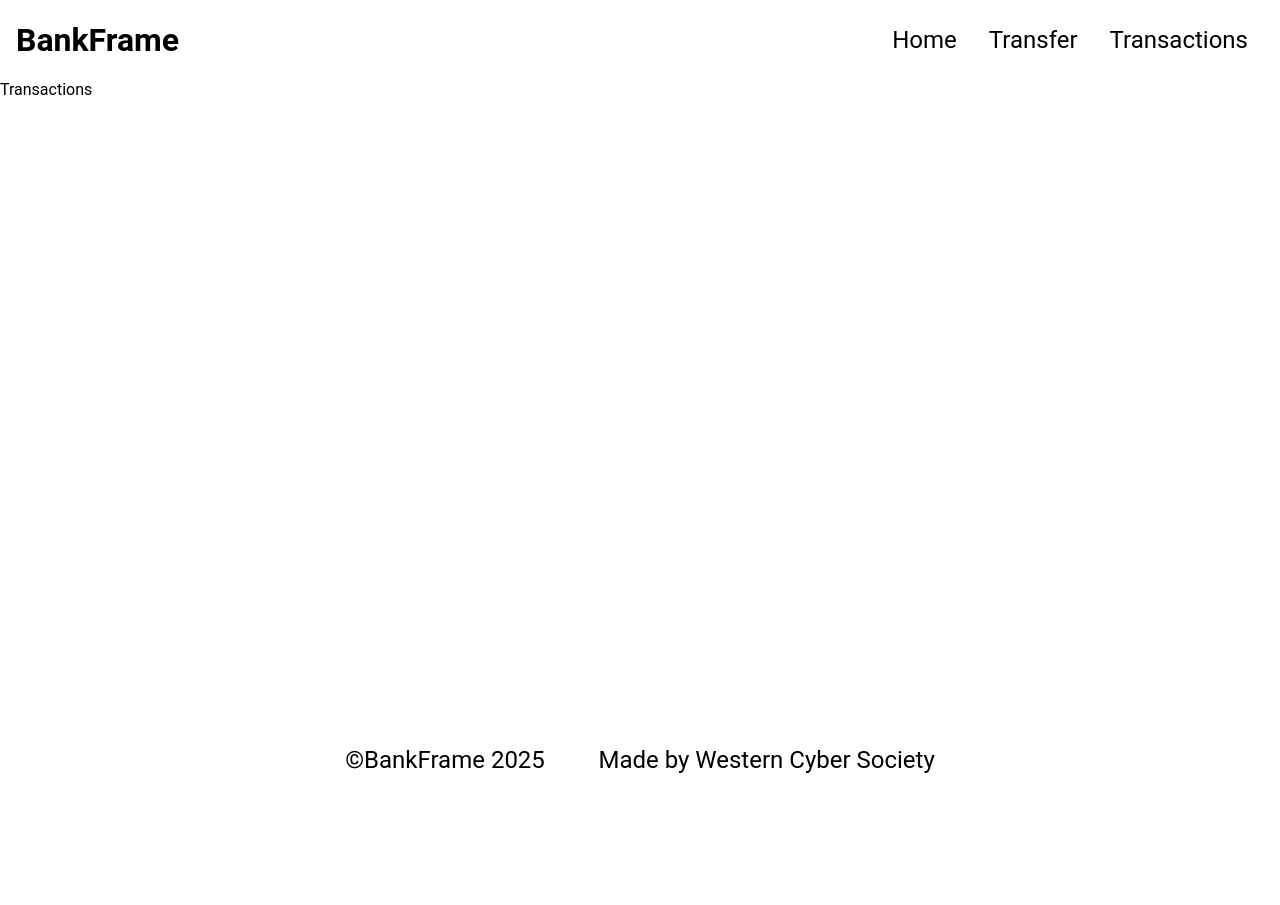
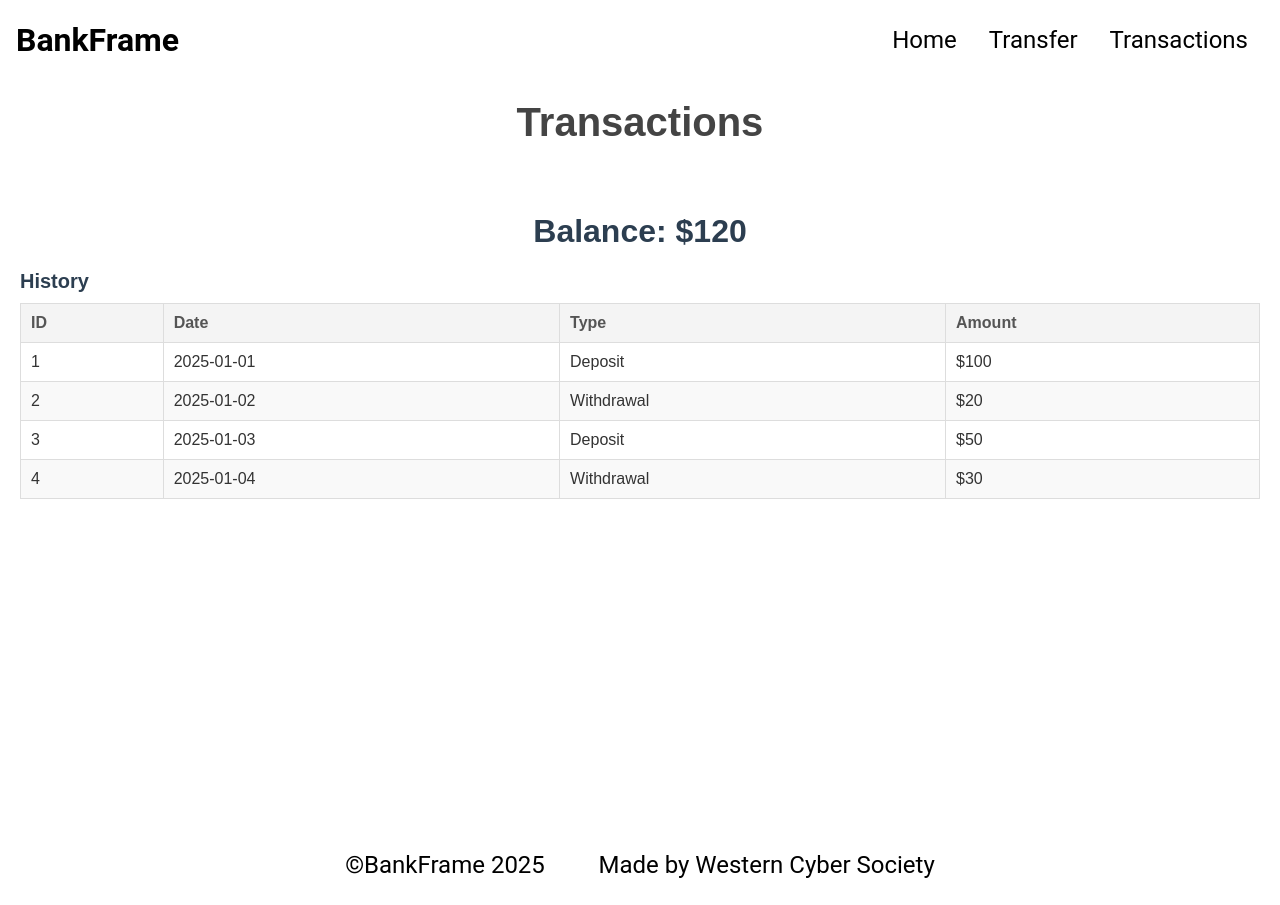
Before and after one commit to leonpinto/wcs, a React (Vite) app in the folder client/: page /transactions in a window 1280 px wide. Before the commit the page ends 800 px from the top, so only its background shows below. Built offline with nearby package versions, Linux system fonts and the light colour scheme.

Commit message:
Making changes to transactions page

```diff
--- a/client/src/assets/styles/pages/_transactions.scss
+++ b/client/src/assets/styles/pages/_transactions.scss
@@ -0,0 +1,74 @@
+.transactions {
+    // Overall layout
+    display: flex;
+    flex-direction: column;
+    justify-content: center;
+    padding: 20px;
+    font-family: Arial, sans-serif;
+    color: #333;
+
+    .header {
+      text-align: center;
+      margin-bottom: 20px;
+
+      h1 {
+        font-size: 2.5rem;
+        color: #444;
+      }
+    }
+
+    .content {
+      .balance {
+        display: flex;
+        align-items: center;
+        justify-content: center;
+        width: 100%;
+        margin-bottom: 20px;
+        margin-top: 3rem;
+        h2 {
+          font-size: 2rem;
+          font-weight: bold;
+          color: #2c3e50;
+        }
+      }
+
+      .history {
+        h2 {
+          font-size: 1.25rem;
+          margin-bottom: 10px;
+          color: #2c3e50;
+        }
+
+        table {
+          width: 100%;
+          border-collapse: collapse;
+          margin-top: 10px;
+
+          th, td {
+            border: 1px solid #ddd;
+            padding: 10px;
+            text-align: left;
+          }
+
+          th {
+            background-color: #f4f4f4;
+            font-weight: bold;
+            color: #555;
+          }
+
+          tr:nth-child(even) {
+            background-color: #f9f9f9;
+          }
+
+          tr:hover {
+            background-color: #f1f1f1;
+          }
+
+          td {
+            font-size: 1rem;
+            color: #333;
+          }
+        }
+      }
+    }
+  }
--- a/client/src/assets/styles/styles.css
+++ b/client/src/assets/styles/styles.css
@@ -55,4 +55,64 @@ footer {
 footer h1 {
   font-size: 1.5rem;
   font-weight: 400;
+}
+
+.transactions {
+  display: flex;
+  flex-direction: column;
+  justify-content: center;
+  padding: 20px;
+  font-family: Arial, sans-serif;
+  color: #333;
+}
+.transactions .header {
+  text-align: center;
+  margin-bottom: 20px;
+}
+.transactions .header h1 {
+  font-size: 2.5rem;
+  color: #444;
+}
+.transactions .content .balance {
+  display: flex;
+  align-items: center;
+  justify-content: center;
+  width: 100%;
+  margin-bottom: 20px;
+  margin-top: 3rem;
+}
+.transactions .content .balance h2 {
+  font-size: 2rem;
+  font-weight: bold;
+  color: #2c3e50;
+}
+.transactions .content .history h2 {
+  font-size: 1.25rem;
+  margin-bottom: 10px;
+  color: #2c3e50;
+}
+.transactions .content .history table {
+  width: 100%;
+  border-collapse: collapse;
+  margin-top: 10px;
+}
+.transactions .content .history table th, .transactions .content .history table td {
+  border: 1px solid #ddd;
+  padding: 10px;
+  text-align: left;
+}
+.transactions .content .history table th {
+  background-color: #f4f4f4;
+  font-weight: bold;
+  color: #555;
+}
+.transactions .content .history table tr:nth-child(even) {
+  background-color: #f9f9f9;
+}
+.transactions .content .history table tr:hover {
+  background-color: #f1f1f1;
+}
+.transactions .content .history table td {
+  font-size: 1rem;
+  color: #333;
 }/*# sourceMappingURL=styles.css.map */
--- a/client/src/assets/styles/styles.scss
+++ b/client/src/assets/styles/styles.scss
@@ -19,3 +19,7 @@ body {
 
 @import "./partials/header";
 @import "./partials/footer";
+
+@import "./pages/_home";
+@import "./pages/_transactions";
+@import "./pages/_transfer";
--- a/client/src/pages/Transactions.jsx
+++ b/client/src/pages/Transactions.jsx
@@ -1,8 +1,48 @@
-import React from 'react'
+import React from 'react';
 
-// Show balance and transation history
+const balance = 120;
+
+const transactions = [
+  { id: 1, date: '2025-01-01', type: 'Deposit', amount: 100 },
+  { id: 2, date: '2025-01-02', type: 'Withdrawal', amount: 20 },
+  { id: 3, date: '2025-01-03', type: 'Deposit', amount: 50 },
+  { id: 4, date: '2025-01-04', type: 'Withdrawal', amount: 30 },
+];
+
 export default function Transactions() {
   return (
-    <div>Transactions</div>
-  )
+    <div className="transactions">
+      <div className="header">
+        <h1>Transactions</h1>
+      </div>
+      <div className="content">
+        <div className="balance">
+          <h2>Balance: ${balance}</h2>
+        </div>
+        <div className="history">
+          <h2>History</h2>
+          <table>
+            <thead>
+              <tr>
+                <th>ID</th>
+                <th>Date</th>
+                <th>Type</th>
+                <th>Amount</th>
+              </tr>
+            </thead>
+            <tbody>
+              {transactions.map((transaction) => (
+                <tr key={transaction.id}>
+                  <td>{transaction.id}</td>
+                  <td>{transaction.date}</td>
+                  <td>{transaction.type}</td>
+                  <td>${transaction.amount}</td>
+                </tr>
+              ))}
+            </tbody>
+          </table>
+        </div>
+      </div>
+    </div>
+  );
 }
```
Also changed, not shown: 1 other file (tests, documents, lock files or other folders).
